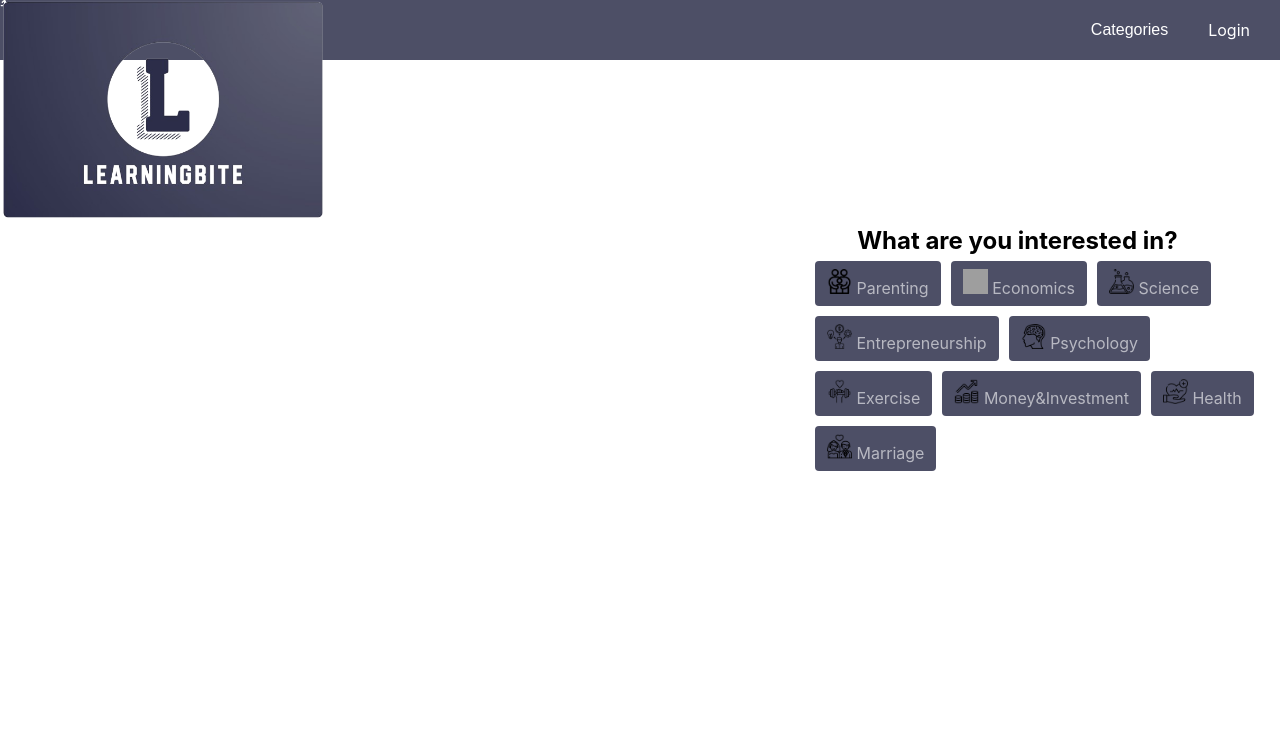
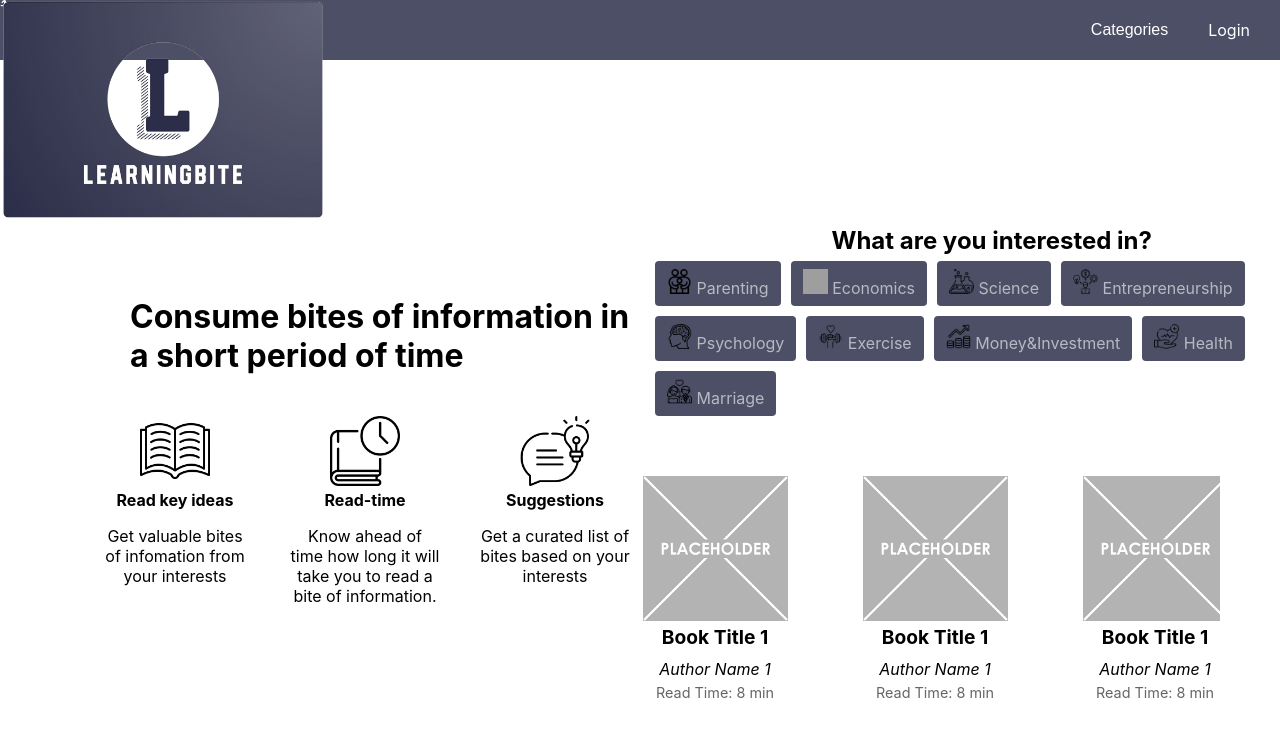
Before and after one commit to Ibango7/learning-bite-app, a React (Create React App) app: page /suggestions in a window 1280 px wide. Shown: the top 736 px of the page. Built offline with nearby package versions, Linux system fonts and the light colour scheme; grey boxes are pictures that could not be loaded.

Commit message:
:construction: info page

```diff
--- a/src/components/Categories.js
+++ b/src/components/Categories.js
@@ -17,7 +17,7 @@ const Categories = (props) => {
     const icons = [parenting, economics, science, entrepreneurship, pyschology, exercise, money, health, marriage];
     return (
         <>
-            <div style={{textAlign:"right", marginTop:"13%", marginRight: "8%" }}>
+            <div style={{textAlign:"right", marginTop:"13%", marginRight: "10%" }}>
             <h2>What are you interested in?</h2>
                 <div className={styles.categorylist}>
                     {props.categories.map((category, index) => (
@@ -25,9 +25,10 @@ const Categories = (props) => {
                         <img className={styles.icons} src={icons[index]} alt="icons"/> <span style={{background:"2px"}}>{category}</span>
                     </div>
                     ))}
+                    <MostPopular/>
                 </div>
             </div>
-            {/* <MostPopular/> */}
+
         </>
     );
 }
--- a/src/components/EntryComponent.js
+++ b/src/components/EntryComponent.js
@@ -1,11 +1,9 @@
 import React from 'react'
 import logo from '../assets/logo_learningBite.png';
 import styles from '../styles/navbar-style.module.css'
-import book from '../assets/book.png';
-import read_time from '../assets/book_time.png';
-import suggestion from '../assets/suggestion.png';
 import Categories from './Categories';
-import ListOfSuggestions from './ListOfSuggestions';
+import Info from './Info';
+
 
 // import styles from './search-style.module.css'
 const Entry = () => {
@@ -33,7 +31,7 @@ const Entry = () => {
                 </div>
             </nav>
             <Categories categories={categories}/>
-
+            <Info/>
         </>
 
     );
--- /dev/null
+++ b/src/components/Info.js
@@ -0,0 +1,49 @@
+import React from 'react'
+import styles from './main-style.module.css';
+import book from '../assets/book.png';
+import read_time from '../assets/book_time.png';
+import suggestion from '../assets/suggestion.png';
+import styles2 from '../styles/info-style.module.css';
+
+const Info = () =>{
+    return (
+        <div className={`${styles2.container}`}>
+            <h1 style={{textAlign:'left', paddingLeft:"50px"}}>Consume bites of information in <br></br> a short period of time</h1>
+            <div className={styles2.contentWrapper}>
+                <div className={styles2.content}>
+                        <img className={styles2.imageFormat} src={book} alt="icon"/>
+                        <br></br>
+                        <strong>
+                            Read key ideas
+                        </strong>
+                        <p style={{width:"150px"}}>
+                            Get valuable  bites of infomation from your interests
+                        </p>
+                </div>
+                <div className={styles2.content}>
+                    <img className={styles2.imageFormat}  src={read_time} alt="icon"/>
+                    <br></br>
+                        <strong>
+                            Read-time
+                        </strong>
+                        <p style={{width:"150px"}}>
+                            Know ahead of time how long it will take you to read a bite of information.
+                        </p>
+                </div>
+                <div className={styles2.content}>
+                    <img  className={styles2.imageFormat}  src={suggestion} alt="icon"/>
+                    <br></br>
+                        <strong>
+                            Suggestions
+                        </strong>
+                        <p style={{width:"150px"}}>
+                            Get a curated list of bites based on your interests
+                        </p>
+
+                </div>
+           </div>
+        </div>
+    );
+}
+
+export default Info;
--- a/src/components/MostPopular.js
+++ b/src/components/MostPopular.js
@@ -9,12 +9,12 @@ const MostPopular = (props) =>{
         <>
         {/* This data will be populated dynamically */}
 
-            <div className={styles.booklist}>
+            <div className={styles.booklist_recommend} style={{position:"relative"}}>
                 {/* <div className={`${styles.scrollbtn} ${styles.scrollleft}`}>&lt;</div>
                 <div className={`${styles.scrollbtn} ${styles.scrollright}`}>&gt;</div> */}
 
                 {counter.map((item, index) => (
-                    <div className={styles.book} key={index}>
+                    <div className={styles.book_recomend} key={index}>
                         <div className={styles.book_image}>
                             <img src={placeholder} style={{height:"145px"}} alt="Book Cover"/>
                         </div>
--- a/src/styles/book-list-style.module.css
+++ b/src/styles/book-list-style.module.css
@@ -71,3 +71,23 @@
   .scrollright {
     right: 0;
   }
+
+  .book_recomend{
+    display: inline-block;
+    width: 200px;
+    margin-right: 20px;
+    text-align: center;
+
+  }
+
+  .booklist_recommend {
+    width: 100%;
+
+    overflow-x: auto;
+    white-space: nowrap;
+    /* border: 1px solid #ccc; */
+    padding: 5px;
+
+    margin-top: 50px;
+    margin-left: -40px
+  }
--- a/src/styles/category-style.module.css
+++ b/src/styles/category-style.module.css
@@ -2,10 +2,10 @@
     display: flex;
      flex-wrap: wrap; /*Allow items to wrap into multiple lines */
      /* border: 1px solid green;  */
-     width: 450px;
+     width: 600px;
      margin-top: 20%;
      position: absolute;
-     margin-right: 20px;
+     margin-right: 30px;
      top: 0;
      right: 0;
 
--- /dev/null
+++ b/src/styles/info-style.module.css
@@ -0,0 +1,18 @@
+.container {
+    width: 900px;
+    position: absolute;
+    margin-left: 80px;
+}
+
+.contentWrapper{
+    display: flex;
+}
+
+.imageFormat{
+    width:70px;
+    height: 65;
+}
+
+.content {
+    padding: 20px;
+  }
```
